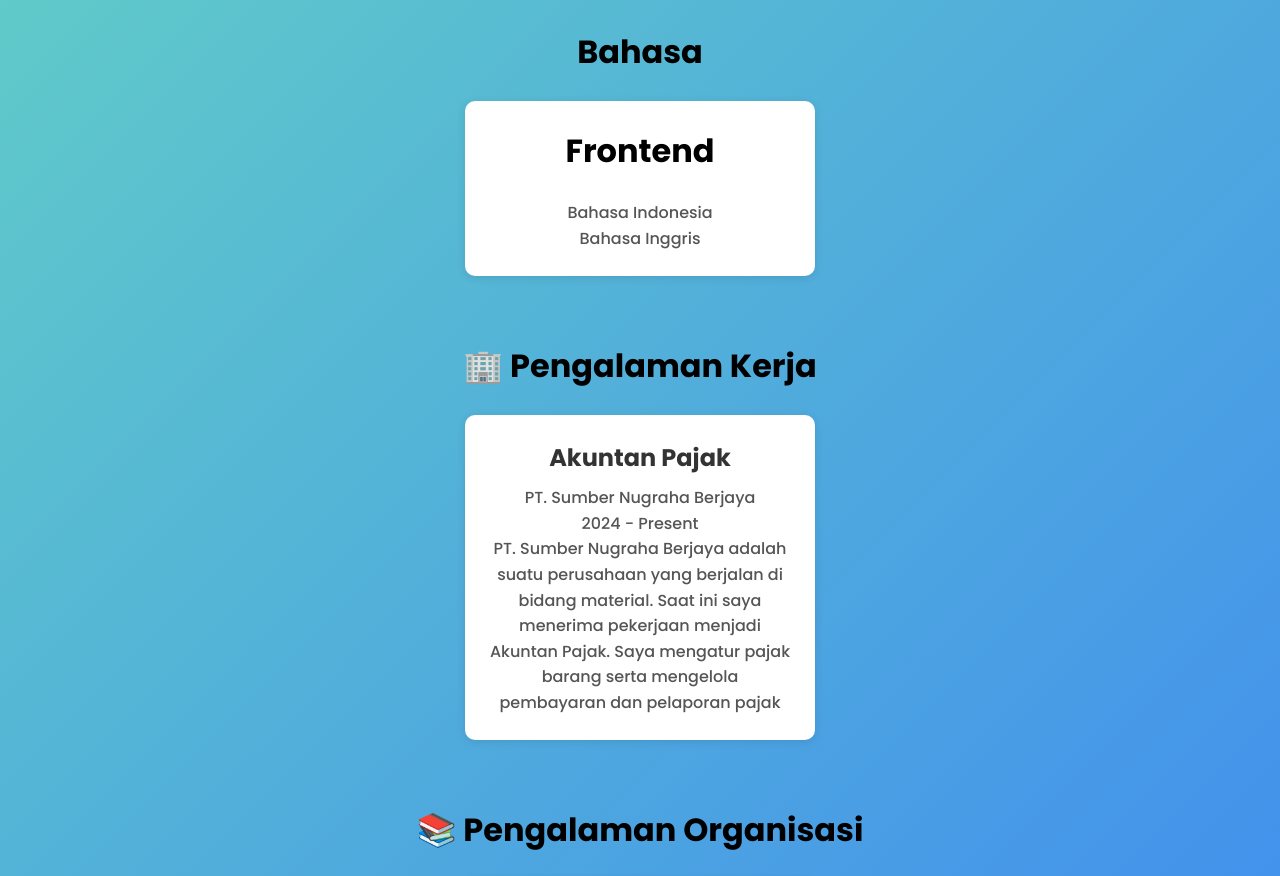
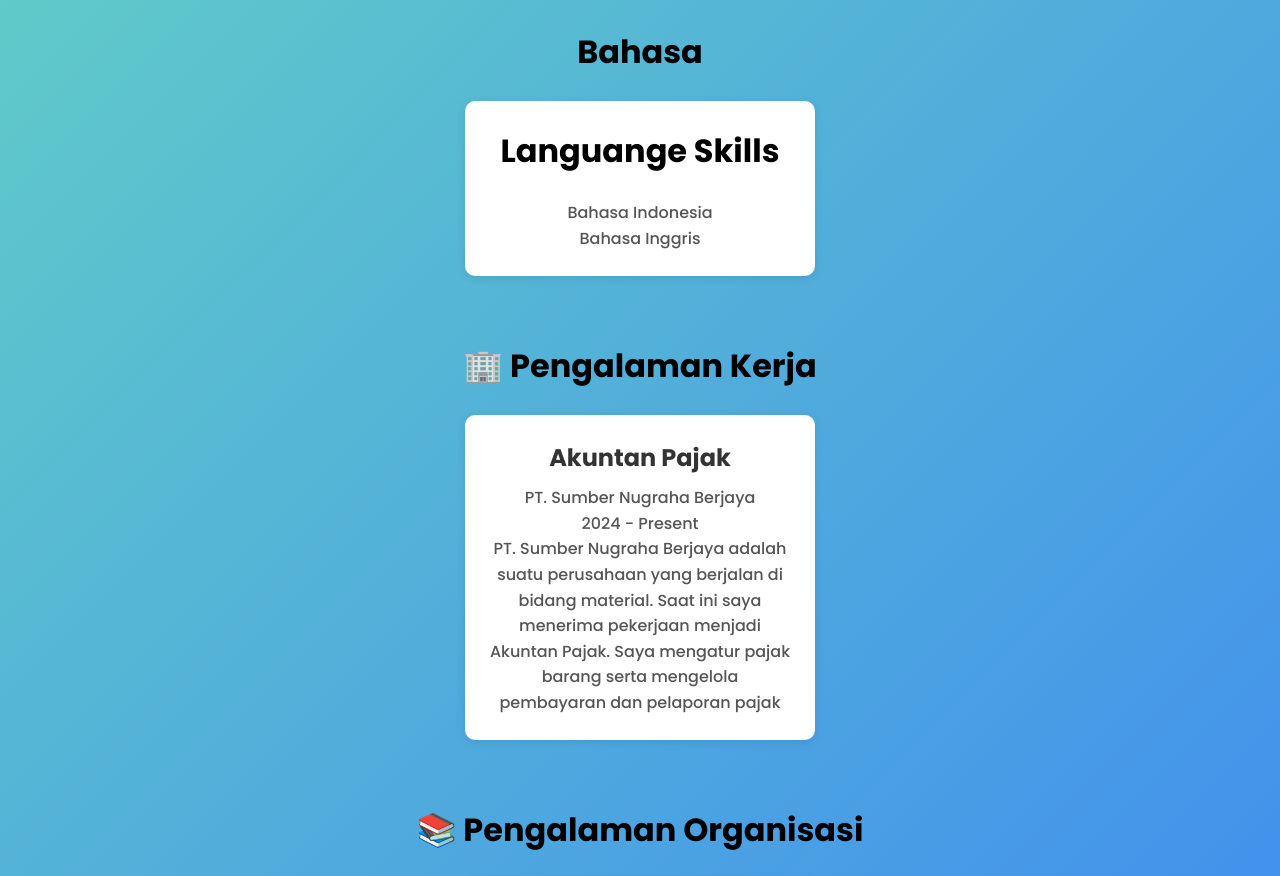
Before and after one commit to Fachrezi17/Praktikum_Web, a plain HTML site: page UTS.html in a window 1280 px wide. Shown: the part 1120-1996 px from the top of the page. Drawn offline with Linux system fonts and the light colour scheme.

Commit message:
Update UTS.html

```diff
--- a/UTS.html
+++ b/UTS.html
@@ -59,7 +59,7 @@
             <h2>Bahasa</h2>
             <div class="cards">
                 <div class="card">
-                    <h2>Frontend</h2>
+                    <h2>Languange Skills</h2>
                     <p>Bahasa Indonesia</p>
                     <p>Bahasa Inggris</p>
                 </div>
```
